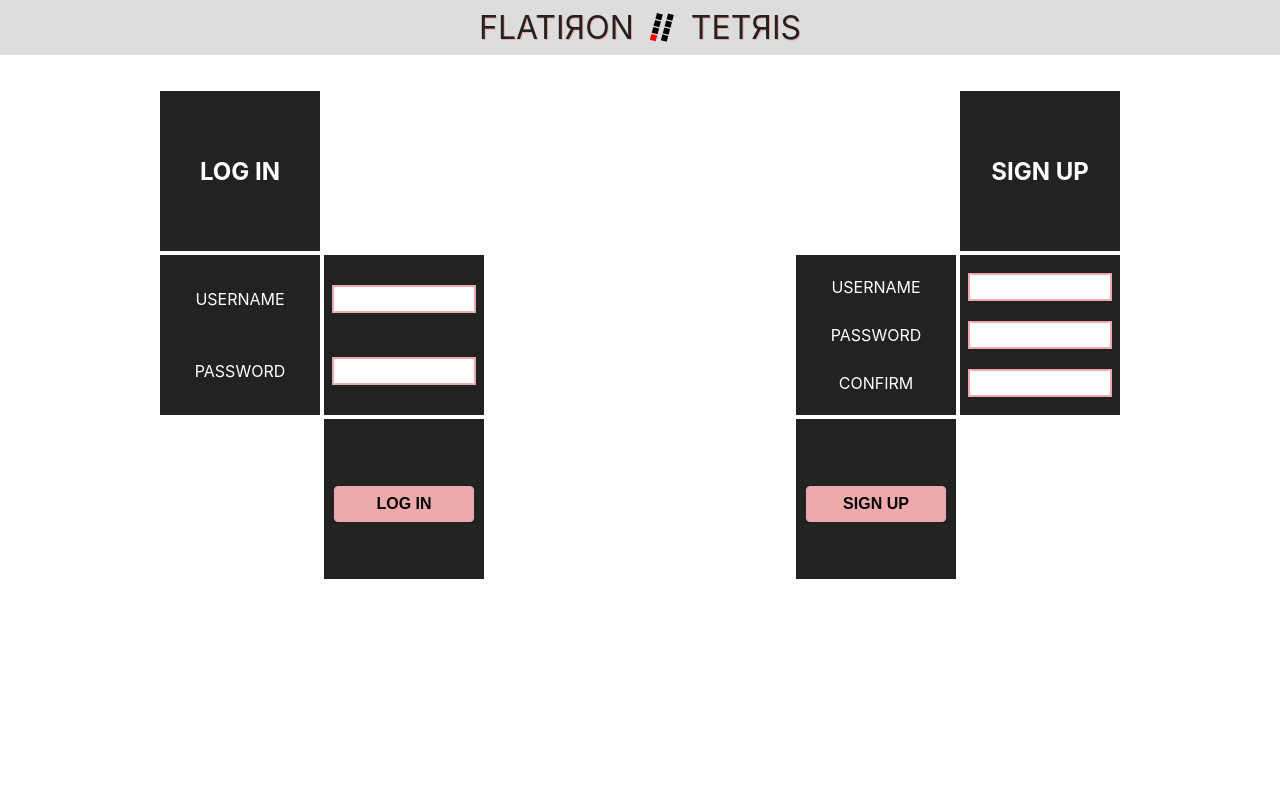
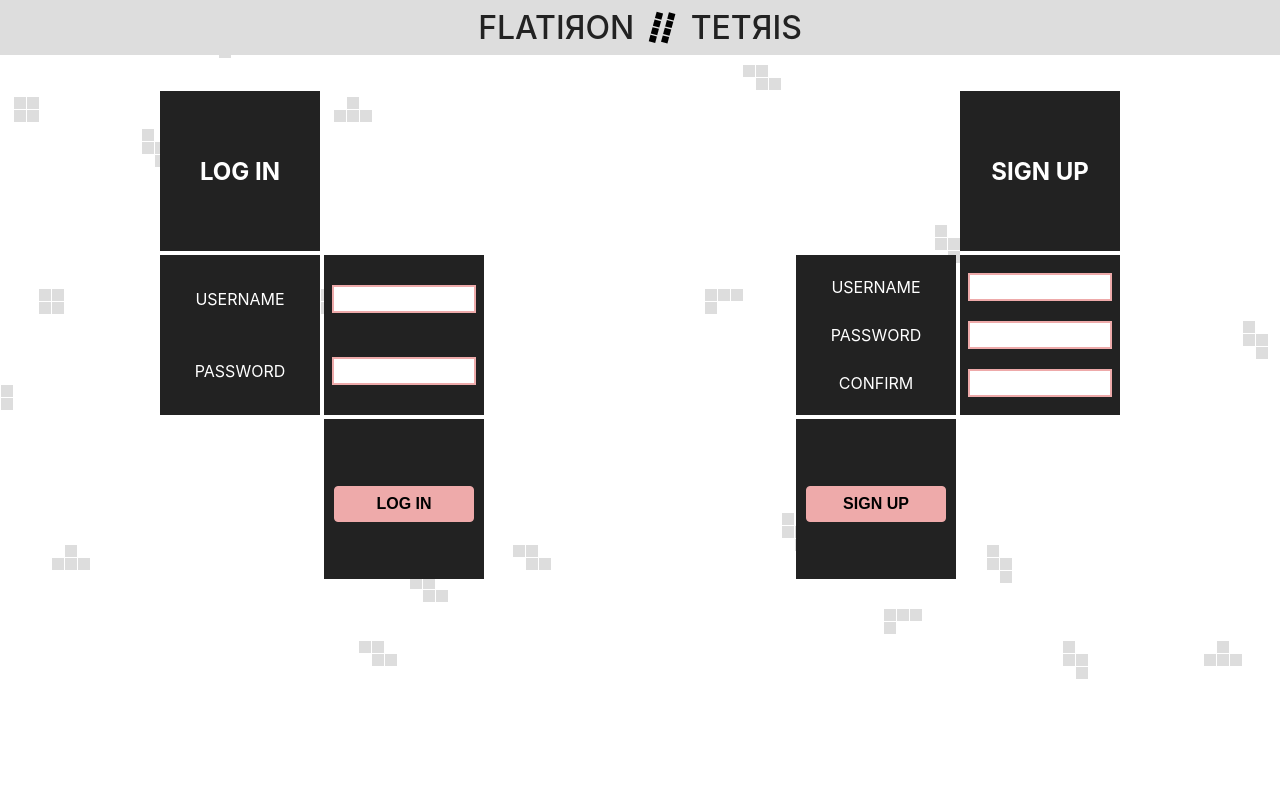
Before and after one commit to CBreakr/tetrus_duel_client, a React (Create React App) app: page / in a window 1280 px wide. Shown: the top 800 px of the page. Built offline with nearby package versions, Linux system fonts and the light colour scheme; no server answers.

Commit message:
final styling and background animation

```diff
--- a/src/App.css
+++ b/src/App.css
@@ -19,47 +19,57 @@
 
 .icon {
   display:inline-block;
-  height: 20px;
+  height: 100%;
   width: 20px;
   margin: 0 12px 0 16px;
 }
 
 .icon svg {
-  transform: scale(1.8) rotate(-75deg);
+  transform: scale(2) rotate(-75deg);
   position: relative;
   top: -4px;
 }
 
+/*
 .rect1 {
-  fill: red;
+  fill: black;
 }
 
 .rect2 {
-  fill: red;
+  fill: rgb(255, 237, 0);
 }
 
 .rect3 {
-  fill: red;
+  fill: rgb(255, 140, 0);
 }
 
 .rect4 {
-  fill: red;
+  fill: rgb(228, 3, 3);
 }
 
 .rect5 {
-  fill: red;
+  fill: black;
 }
 
 .rect6 {
-  fill: red;
+  fill: rgb(117, 7, 135);
 }
 
 .rect7 {
-  fill: red;
+  fill: rgb(0, 77, 255);
 }
 
 .rect8 {
-  fill: red;
+  fill: rgb(0, 128, 38);
+}
+*/
+
+.main-title {
+  font-size: 32px;
+  /* text-shadow: #eaa 1px 1px; */
+  /* background-color: #eaa; */
+  font-weight: 500;
+  padding: 0 8px;
 }
 
 /*
@@ -121,11 +131,6 @@
 .form-grid button {
   margin-top: 12px;
   font-size: 16px;
-}
-
-.main-title {
-  font-size: 32px;
-  text-shadow: #eaa 1px 1px;
 }
 
 .nav-bar {
@@ -418,5 +423,50 @@
   width: 100vw;
   height: 100vw;
   z-index: -100;
-  background-color: lime;
+  /* background-color: lime; */
 }
+
+.shape {
+  animation: drop 10s linear infinite;
+  position: absolute;
+  top: -10px;
+}
+
+.block {
+  display: inline-block;
+  position: absolute;
+  border-top: 1px solid white;
+  border-left: 1px solid white;
+  background-color: #ddd;
+  width: 12px;
+  height: 12px;
+}
+
+.down1 {
+  top: 13px;
+}
+
+.down2 {
+  top: 26px;
+}
+
+.down3 {
+  top: 39px;
+}
+
+.left1 {
+  left: -13px;
+}
+
+.right1 {
+  left: 13px;
+}
+
+.right2 {
+  left: 26px;
+}
+
+@keyframes drop {
+  0% {top: 0%}
+  100% {top: 100%}
+}
--- a/src/App.js
+++ b/src/App.js
@@ -142,7 +142,7 @@
               xmlns="http://www.w3.org/2000/svg"
               x="0px" y="0px"
               viewBox="0 0 30 30">
-              <rect class="rect1" x="1" y="10" width="5" height="5"/>
+              <rect x="1" y="10" width="5" height="5"/>
               <rect x="7" y="10" width="5" height="5"/>
               <rect x="13" y="10" width="5" height="5"/>
               <rect x="19" y="10" width="5" height="5"/>
--- a/src/Components/AnimatedBackground.js
+++ b/src/Components/AnimatedBackground.js
@@ -1,10 +1,119 @@
 import React from "react";
 
+//
+// need to create types as well
+//
+
+/*
+T
+L (right and left)
+S (right and left)
+square
+long
+*/
+
+const type_T = 0;
+const type_L_right = 1;
+const type_L_left = 2;
+const type_S_right = 3;
+const type_S_left = 4;
+const type_square = 5;
+const type_long = 6;
+
 class AnimatedBackground extends React.Component {
+
+    generateShape = (index, previousDelay) => {
+        const shape = {
+            type: Math.floor(Math.random() * 7),
+            delay: Math.floor(Math.random() * 40)/4,
+            left: 2*index - 1
+        };
+
+        if (shape.delay >= previousDelay && shape.delay - previousDelay <= 1){
+            shape.delay -= 3;
+        }
+        else if(previousDelay >= shape.delay && previousDelay - shape.delay <= 1){
+            shape.delay -= 3;
+        }
+
+        console.log("shape", shape);
+
+        return shape;
+    }
+
     render() {
+
+        let prevDelay = 0;
+        const shapes = [...new Array(50)].map((v, index) => {
+            const shape = this.generateShape(index, prevDelay);
+            prevDelay = shape.delay;
+            return shape;
+        });
+
         return (
             <div className="animated-background">
+                {
+                    shapes.map((shape, index) => {
+                        return <BackgroundBlock key={index} {...shape} />
+                    })
+                }
+            </div>
+        )
+    }
+}
 
+class BackgroundBlock extends React.Component {
+    render() {
+
+        const left = `${this.props.left}%`;
+        const delay = `${this.props.delay}s`;
+
+        const classes = ["block ", "block ", "block "];
+
+        switch(this.props.type){
+            case type_T:
+                classes[0] += "down1 left1";
+                classes[1] += "down1";
+                classes[2] += "down1 right1";
+                break;
+            case type_L_right:
+                classes[0] += "right1";
+                classes[1] += "down1 right1";
+                classes[2] += "down2 right1";
+                break;
+            case type_L_left:
+                classes[0] += "down1";
+                classes[1] += "right1";
+                classes[2] += "right2";
+                break;
+            case type_S_right:
+                classes[0] += "left1";
+                classes[1] += "down1";
+                classes[2] += "down1 right1";
+                break;
+            case type_S_left:
+                classes[0] += "down1";
+                classes[1] += "down1 right1";
+                classes[2] += "down2 right1";
+                break;
+            case type_square:
+                classes[0] += "right1";
+                classes[1] += "down1";
+                classes[2] += "down1 right1";
+                break;
+            case type_long:
+                classes[0] += "down1";
+                classes[1] += "down2";
+                classes[2] += "down3";
+                break;
+        }
+
+        return (
+            <div className="shape" style={{left: left, "animation-delay": delay}}>
+                <div className="block"></div>
+                <div className={classes[0]}></div>
+                <div className={classes[1]}></div>
+                <div className={classes[2]}></div>
             </div>
         )
     }
--- a/src/Containers/MainContainer.js
+++ b/src/Containers/MainContainer.js
@@ -2,6 +2,8 @@
 
 import ActiveMatchesContainer from "./ActiveMatchesContainer";
 import LobbyContainer from "./LobbyContainer";
+
+import AnimateBackground from "../Components/AnimatedBackground";
 
 class MainContainer extends React.Component {
 
@@ -13,10 +15,13 @@
 
     render() {
         return (
-            <div className="main-container">
-                <ActiveMatchesContainer />
-                <LobbyContainer />
-            </div>
+            <>
+                <AnimateBackground />
+                <div className="main-container">
+                    <ActiveMatchesContainer />
+                    <LobbyContainer />
+                </div>
+            </>
         )
     }
 }
--- a/src/Containers/MatchContainer.js
+++ b/src/Containers/MatchContainer.js
@@ -17,6 +17,8 @@
 import SpectatorContainer from "./SpectatorContainer";
 
 import RankDisplay from "../Components/RankDisplay";
+
+import AnimatedBackground from "../Components/AnimatedBackground";
 
 import AuthContext from "../AuthContext";
 
@@ -217,6 +219,11 @@
         return (
             <>
             {
+                !this.state.completed_handshakes || this.state.winner_id
+                ? <AnimatedBackground />
+                : ""
+            }
+            {
                 this.state.user1 && this.state.user2
                 && (this.context.user.id === this.state.user1.id
                     || this.context.user.id === this.state.user2.id)
--- a/src/Containers/UserActionContainer.js
+++ b/src/Containers/UserActionContainer.js
@@ -3,13 +3,18 @@
 import LoginForm from "../Components/LoginForm";
 import SignupForm from "../Components/SignupForm";
 
+import AnimatedBackground from "../Components/AnimatedBackground";
+
 class UserActionContainer extends React.Component {
     render(){
         return (
-            <div className="user-action-container">
-                <LoginForm setCurrentUser={this.props.setCurrentUser} />
-                <SignupForm setCurrentUser={this.props.setCurrentUser} />
-            </div>
+            <>
+                <AnimatedBackground />
+                <div className="user-action-container">
+                    <LoginForm setCurrentUser={this.props.setCurrentUser} />
+                    <SignupForm setCurrentUser={this.props.setCurrentUser} />
+                </div>
+            </>
         )
     }
 }
```
